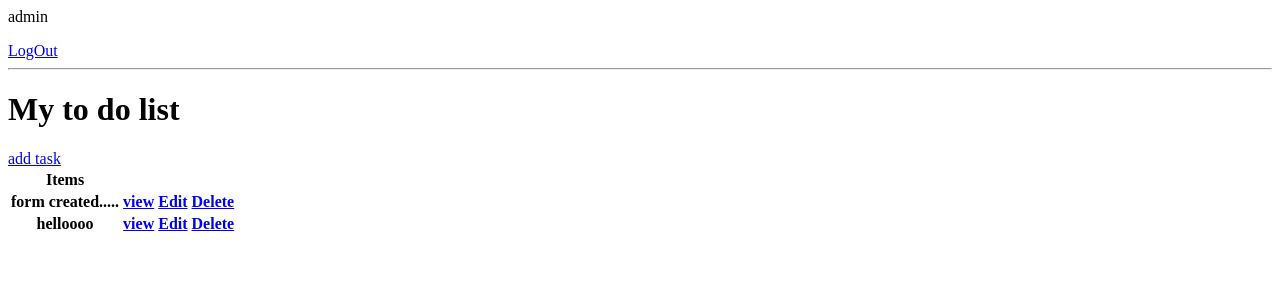
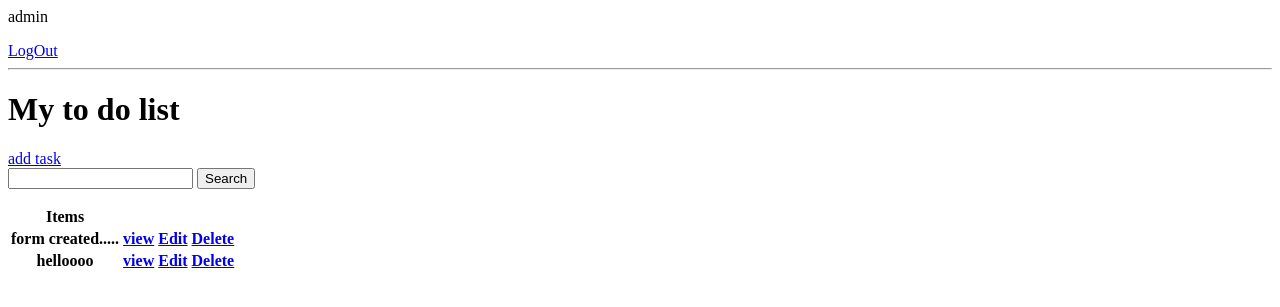
Before and after one commit to vrroshni/Todo-ClassBasedViews-, a Django app: page / in a window 1280 px wide. Shown: the top 307 px of the page. Run offline with Django 4.2, Linux system fonts and the light colour scheme; a user stored in the database is signed in; data comes from the database, SQL or seed files in the repository; both versions use the stored data as it was after the commit; lists and menus that the app fills with data are empty.

Commit message:
Completed Search

```diff
--- a/ClassProject/ClssBasedViews/views.py
+++ b/ClassProject/ClssBasedViews/views.py
@@ -44,7 +44,11 @@ class TaskList(LoginRequiredMixin,ListView):
     def get_context_data(self,**kwargs):
         context=super().get_context_data(**kwargs)
         context['tasks']=context['tasks'].filter(user=self.request.user)
-        # context['tasks']=context['tasks'].filter(complete=False).count()
+        context['count']=context['tasks'].filter(complete=False).count()
+        search_input=self.request.GET.get('serach-area') or ''
+        if search_input:
+            context['tasks']=context['tasks'].filter(title__startswith=search_input)
+        context['search_input']=search_input
         return context
 
 
--- a/ClassProject/templates/ClssBasedViews/tasks.html
+++ b/ClassProject/templates/ClssBasedViews/tasks.html
@@ -7,6 +7,10 @@
 <hr>
 <h1>My to do list</h1>
 <a href="{% url 'task-create' %}">add task</a>
+<form method="get">
+    <input type="text" name="serach-area" value={{search_input}}>
+    <input type="submit" value="Search">
+</form>
 <table>
     <tr>
         <th>Items</th>
```
Also changed, not shown: ClassProject/db.sqlite3, ClassProject/templates/ClssBasedViews/main.html (added).
